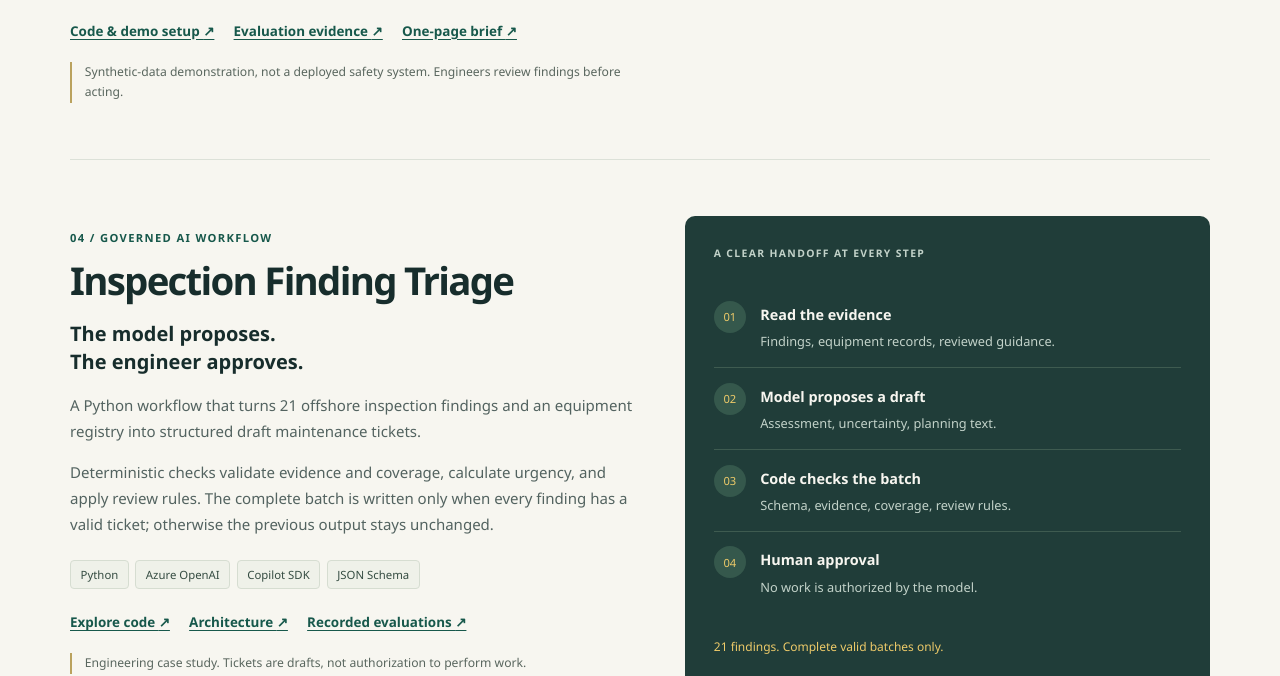
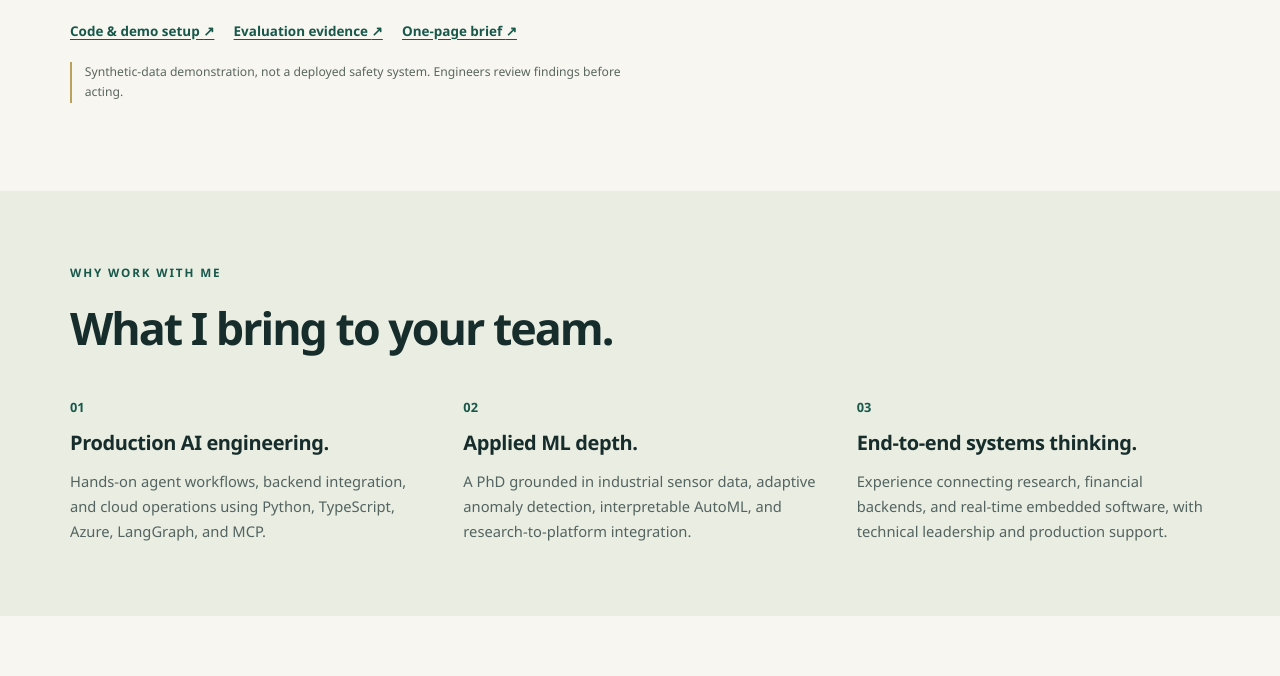
Before and after one commit to ntnguyen-so/ntnguyen-so.github.io, a plain HTML site: page index.html in a window 1280 px wide. Shown: the part 3831-4507 px from the top of the page. Drawn offline with Linux system fonts and the light colour scheme.

Commit message:
Remove Inspection Finding Triage from portfolio
Co-authored-by: Copilot <223556219+Copilot@users.noreply.github.com>
Copilot-Session: bdae7e7a-ad4c-4cee-a0b2-25bb738b9985

```diff
--- a/index.html
+++ b/index.html
@@ -99,7 +99,7 @@
     <section class="section container" id="projects" aria-labelledby="projects-title">
       <div class="section-heading">
         <div><p class="eyebrow">EVIDENCE OF MY WORK</p><h2 id="projects-title">Explore what I've built.</h2></div>
-        <p>Research projects first, followed by agent-based engineering case studies. Inspect the code, papers, and recorded evaluations.</p>
+        <p>Published research and an AI engineering case study. Inspect the code, papers, and recorded evaluations.</p>
       </div>
 
       <article class="project" id="adapad" aria-labelledby="adapad-title">
@@ -162,32 +162,6 @@
         </figure>
       </article>
 
-      <article class="project" id="inspection-triage" aria-labelledby="triage-title">
-        <div class="project-content">
-          <p class="project-index">04 / GOVERNED AI WORKFLOW</p>
-          <h3 id="triage-title">Inspection Finding Triage</h3>
-          <p class="project-tagline">The model proposes.<br>The engineer approves.</p>
-          <p>A Python workflow that turns 21 offshore inspection findings and an equipment registry into structured draft maintenance tickets.</p>
-          <p>Deterministic checks validate evidence and coverage, calculate urgency, and apply review rules. The complete batch is written only when every finding has a valid ticket; otherwise the previous output stays unchanged.</p>
-          <div class="tags" aria-label="Inspection Triage technologies"><span>Python</span><span>Azure OpenAI</span><span>Copilot SDK</span><span>JSON Schema</span></div>
-          <div class="project-links">
-            <a href="https://github.com/ntnguyen-so/inspection-finding-triage">Explore code <span aria-hidden="true">&#8599;</span></a>
-            <a href="https://github.com/ntnguyen-so/inspection-finding-triage/blob/main/DESIGN.md">Architecture <span aria-hidden="true">&#8599;</span></a>
-            <a href="https://github.com/ntnguyen-so/inspection-finding-triage/tree/main/eval/results">Recorded evaluations <span aria-hidden="true">&#8599;</span></a>
-          </div>
-          <p class="boundary">Engineering case study. Tickets are drafts, not authorization to perform work.</p>
-        </div>
-        <div class="workflow-visual" aria-label="Inspection Triage workflow">
-          <p class="note-label">A CLEAR HANDOFF AT EVERY STEP</p>
-          <ol class="workflow">
-            <li><span>01</span><div><strong>Read the evidence</strong><p>Findings, equipment records, reviewed guidance.</p></div></li>
-            <li><span>02</span><div><strong>Model proposes a draft</strong><p>Assessment, uncertainty, planning text.</p></div></li>
-            <li><span>03</span><div><strong>Code checks the batch</strong><p>Schema, evidence, coverage, review rules.</p></div></li>
-            <li><span>04</span><div><strong>Human approval</strong><p>No work is authorized by the model.</p></div></li>
-          </ol>
-          <p class="workflow-footer">21 findings. Complete valid batches only.</p>
-        </div>
-      </article>
     </section>
 
     <section class="approach-section" id="approach" aria-labelledby="approach-title">
--- a/styles.css
+++ b/styles.css
@@ -85,14 +85,6 @@ h1 span { color: var(--accent); }
 figcaption { display: flex; flex-wrap: wrap; gap: .4rem 1rem; justify-content: space-between; padding: 1rem 1.25rem; background: #edf0e8; font-size: .75rem; border-top: 1px solid var(--line); }
 figcaption span { color: var(--muted); }
 .boundary { font-size: .76rem; color: #59665e; border-left: 2px solid #baa25e; padding-left: .8rem; margin-top: 1.2rem; }
-.workflow-visual { padding: 1.8rem; background: #203d39; border-radius: 10px; color: var(--paper); }
-.workflow { padding: 0; margin: 1.5rem 0; list-style: none; }
-.workflow li { display: flex; gap: .9rem; padding: .9rem 0; }
-.workflow li + li { border-top: 1px solid #3e5b50; }
-.workflow li > span { display: grid; place-items: center; width: 32px; height: 32px; flex-shrink: 0; background: #35584c; color: var(--accent); border-radius: 50%; font-size: .7rem; }
-.workflow strong { font-size: .9rem; }
-.workflow p { font-size: .8rem; color: #c2d2c9; margin-top: .2rem; }
-.workflow-footer { font-size: .75rem; color: var(--accent); }
 .approach-section { background: #e9ede2; padding-block: 4.5rem; }
 .principles { display: grid; grid-template-columns: repeat(3, 1fr); gap: 2.5rem; margin-top: 2.5rem; }
 .principle-number { font-size: .8rem; color: var(--green); font-weight: 700; }
```
